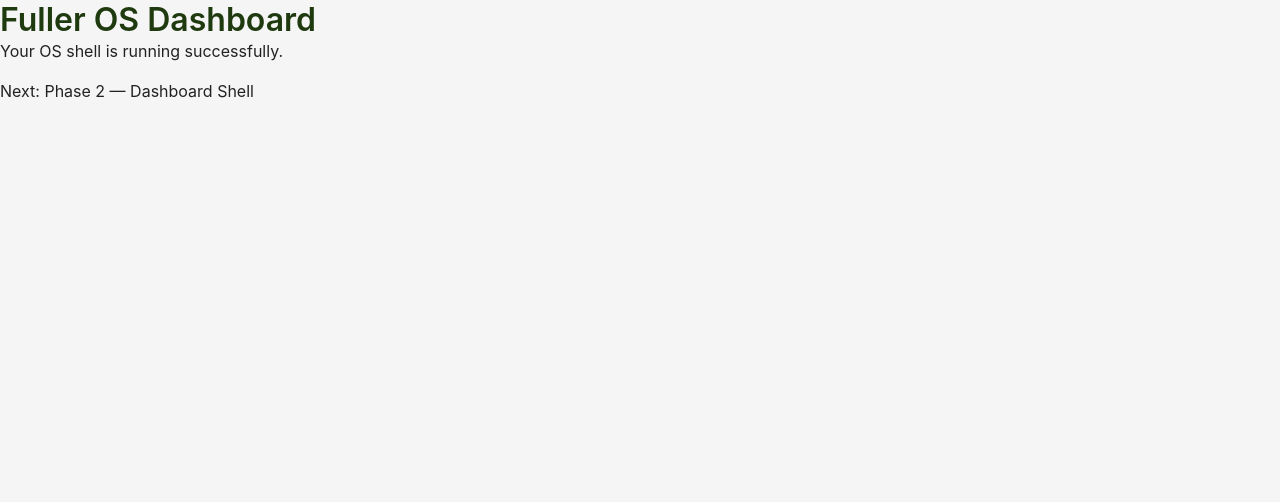
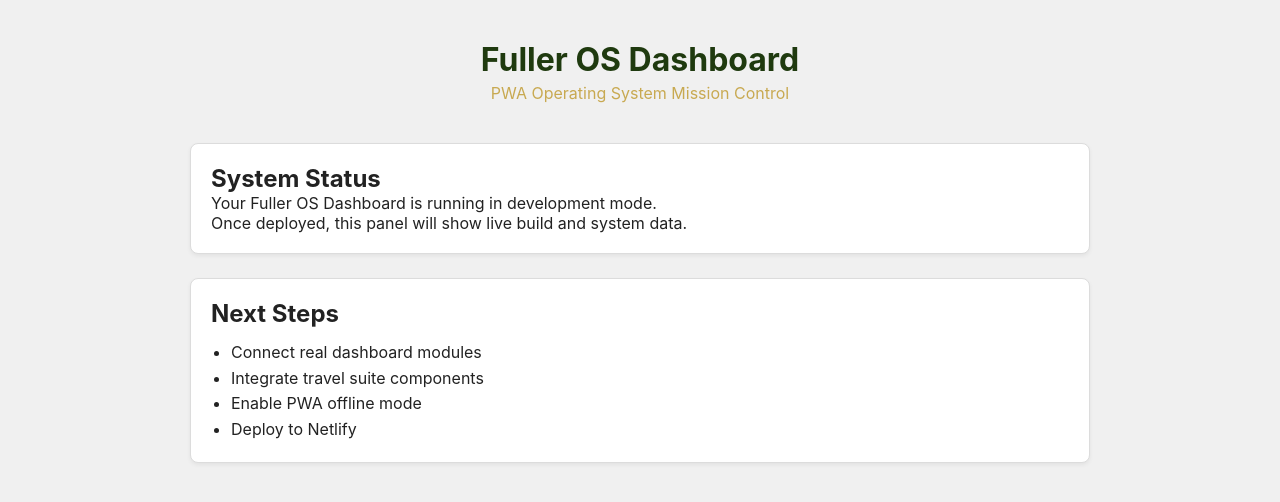
Before and after one commit to citadelrugby-personal/fuller-os-dashboard, a React (Vite) app: page / in a window 1280 px wide. Shown: the top 502 px of the page. Built offline with nearby package versions, Linux system fonts and the light colour scheme.

Commit message:
New site build

```diff
--- a/src/App.jsx
+++ b/src/App.jsx
@@ -2,10 +2,73 @@
 
 export default function App() {
   return (
-    <div className="app-shell">
-      <h1>Fuller OS Dashboard</h1>
-      <p>Your OS shell is running successfully.</p>
-      <p>Next: Phase 2 — Dashboard Shell</p>
+    <div style={styles.app}>
+      <header style={styles.header}>
+        <h1 style={styles.title}>Fuller OS Dashboard</h1>
+        <p style={styles.subtitle}>PWA Operating System Mission Control</p>
+      </header>
+
+      <main style={styles.main}>
+        <div className="card" style={styles.card}>
+          <h2>System Status</h2>
+          <p>Your Fuller OS Dashboard is running in development mode.</p>
+          <p>Once deployed, this panel will show live build and system data.</p>
+        </div>
+
+        <div className="card" style={styles.card}>
+          <h2>Next Steps</h2>
+          <ul style={styles.list}>
+            <li>Connect real dashboard modules</li>
+            <li>Integrate travel suite components</li>
+            <li>Enable PWA offline mode</li>
+            <li>Deploy to Netlify</li>
+          </ul>
+        </div>
+      </main>
     </div>
   )
 }
+
+const styles = {
+  app: {
+    minHeight: '100vh',
+    backgroundColor: 'var(--surface-alt)',
+    padding: '1.5rem',
+    display: 'flex',
+    flexDirection: 'column',
+    gap: '1.5rem'
+  },
+  header: {
+    textAlign: 'center',
+    padding: '1rem 0'
+  },
+  title: {
+    fontSize: '2rem',
+    color: 'var(--primary-dark)',
+    marginBottom: '0.25rem'
+  },
+  subtitle: {
+    fontSize: '1rem',
+    color: 'var(--accent)'
+  },
+  main: {
+    display: 'grid',
+    gap: '1.5rem',
+    gridTemplateColumns: '1fr',
+    maxWidth: '900px',
+    width: '100%',
+    margin: '0 auto'
+  },
+  card: {
+    background: 'var(--surface)',
+    border: '1px solid var(--border)',
+    borderRadius: 'var(--radius)',
+    padding: '1.25rem',
+    boxShadow: '0 2px 4px rgba(0,0,0,0.06)'
+  },
+  list: {
+    marginTop: '0.75rem',
+    paddingLeft: '1.25rem',
+    lineHeight: '1.6'
+  }
+}
--- a/src/index.css
+++ b/src/index.css
@@ -1,5 +1,3 @@
-/* --- Reset & Base ------------------------------------------------------- */
-
 * {
   margin: 0;
   padding: 0;
@@ -17,8 +15,6 @@
   -moz-osx-font-smoothing: grayscale;
 }
 
-/* --- Root Container ----------------------------------------------------- */
-
 #root {
   height: 100%;
   width: 100%;
@@ -26,31 +22,12 @@
   flex-direction: column;
 }
 
-/* --- Layout Helpers ----------------------------------------------------- */
-
-.flex {
-  display: flex;
-}
-
-.center {
-  display: flex;
-  align-items: center;
-  justify-content: center;
-}
-
-.column {
-  display: flex;
-  flex-direction: column;
-}
-
-/* --- Fuller OS Theme ---------------------------------------------------- */
-
 :root {
-  --primary: #2D5016;       /* Fuller OS forest green */
+  --primary: #2D5016;
   --primary-light: #3f6f22;
   --primary-dark: #1f3a0f;
 
-  --accent: #C8A951;        /* Imperial gold */
+  --accent: #C8A951;
   --accent-light: #e3d3a0;
 
   --surface: #ffffff;
@@ -60,8 +37,6 @@
   --radius: 8px;
 }
 
-/* --- Card Component ----------------------------------------------------- */
-
 .card {
   background: var(--surface);
   border: 1px solid var(--border);
@@ -69,20 +44,6 @@
   padding: 1.25rem;
   box-shadow: 0 2px 4px rgba(0,0,0,0.06);
 }
-
-/* --- Typography --------------------------------------------------------- */
-
-h1, h2, h3, h4 {
-  font-weight: 600;
-  color: var(--primary-dark);
-}
-
-p {
-  line-height: 1.5;
-  margin-bottom: 1rem;
-}
-
-/* --- Buttons ------------------------------------------------------------ */
 
 button {
   background: var(--primary);
@@ -102,13 +63,3 @@
 button:active {
   background: var(--primary-dark);
 }
-
-/* --- Utility Spacing ---------------------------------------------------- */
-
-.mt-1 { margin-top: 0.5rem; }
-.mt-2 { margin-top: 1rem; }
-.mt-3 { margin-top: 1.5rem; }
-
-.mb-1 { margin-bottom: 0.5rem; }
-.mb-2 { margin-bottom: 1rem; }
-.mb-3 { margin-bottom: 1.5rem; }
--- a/src/main.jsx
+++ b/src/main.jsx
@@ -1,7 +1,7 @@
 import React from 'react'
 import ReactDOM from 'react-dom/client'
 import App from './App.jsx'
-import './index.css'   // optional — remove if you don’t have this file
+import './index.css'
 
 ReactDOM.createRoot(document.getElementById('root')).render(
   <React.StrictMode>
```
